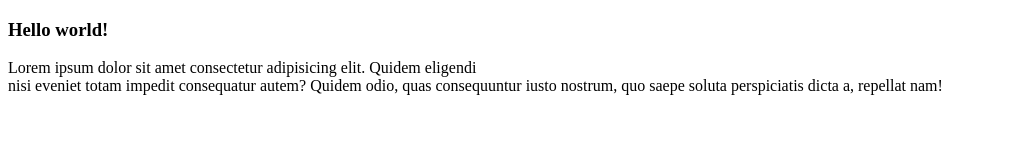
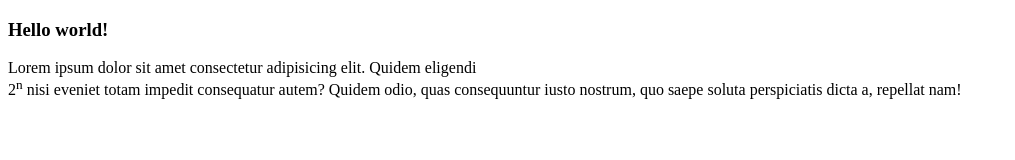
Before and after one commit to Taiwothegreat/myFirstPro, a plain HTML site: page index.html in a window 1280 px wide. Shown: the whole page, without its empty margins (0-1015 px from the left). Drawn offline with Linux system fonts and the light colour scheme.

Commit message:
added new

```diff
--- a/index.html
+++ b/index.html
@@ -7,6 +7,6 @@
 </head>
 <body>
     <h3>Hello world!</h3>
-    <p>Lorem ipsum dolor sit amet consectetur adipisicing elit. Quidem eligendi <br> nisi eveniet totam impedit consequatur autem? Quidem odio, quas consequuntur iusto nostrum, quo saepe soluta perspiciatis dicta a, repellat nam!</p>
+    <p>Lorem ipsum dolor sit amet consectetur adipisicing elit. Quidem eligendi <br> 2<sup>n</sup> nisi eveniet totam impedit consequatur autem? Quidem odio, quas consequuntur iusto nostrum, quo saepe soluta perspiciatis dicta a, repellat nam!</p>
 </body>
 </html>
```
